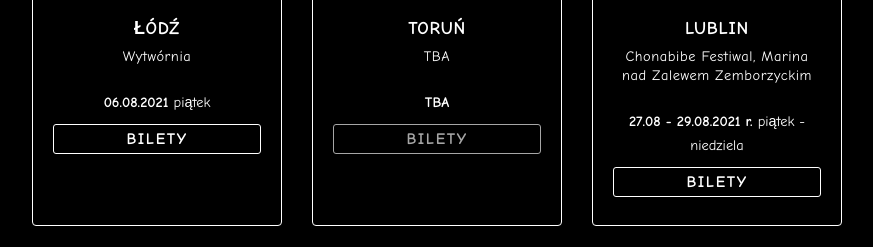
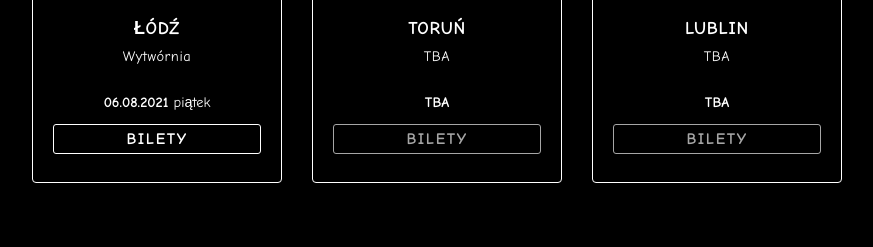
Before and after one commit to ttrebicki/crispy-winner, a plain HTML site: page index.html in a window 1280 px wide. Shown: the part 3555-3802 px from the top of the page, without its empty margins (203-1076 px from the left). Drawn offline with nearby package versions, Linux system fonts and the light colour scheme.

Commit message:
third commit

```diff
--- a/index.html
+++ b/index.html
@@ -303,12 +303,12 @@
                 <img class="card-img-top" src="images/comic_2.png" alt="PRO8L3M">
                 <div class="card-body">
                     <h3 class="card-title mb-2 font-weight-bold">LUBLIN</h3>
-                    <h4 class="card-text small mb-4">Chonabibe Festiwal, Marina nad Zalewem Zemborzyckim</h4>
+                    <h4 class="card-text small mb-4">TBA</h4>
                     <!--                        <p class="card-text small mb-0"><b>10.06.2021 </b>czwartek</p>-->
                     <!--                        <a href="https://goingapp.pl/kup-bilety/pro8l3m-art-brut-2-lodz-7/czerwiec-2021" class="btn btn-outline disabled my-2 " role="button">WYMIEŃ-->
                     <!--                            BILET</a>-->
-                    <p class="card-text small mb-0"><b>27.08 - 29.08.2021 r. </b>piątek - niedziela</p>
-                    <a href="https://queue.goingapp.pl/kup-bilety/chonabibe-festiwal-w-lublinie/sierpien-2021" class="btn btn-outline my-2 " role="button">
+                    <p class="card-text small mb-0"><b>TBA</b></p>
+                    <a href="" class="btn btn-outline my-2 disabled" role="button">
                         BILETY
                     </a>
                 </div>
```
